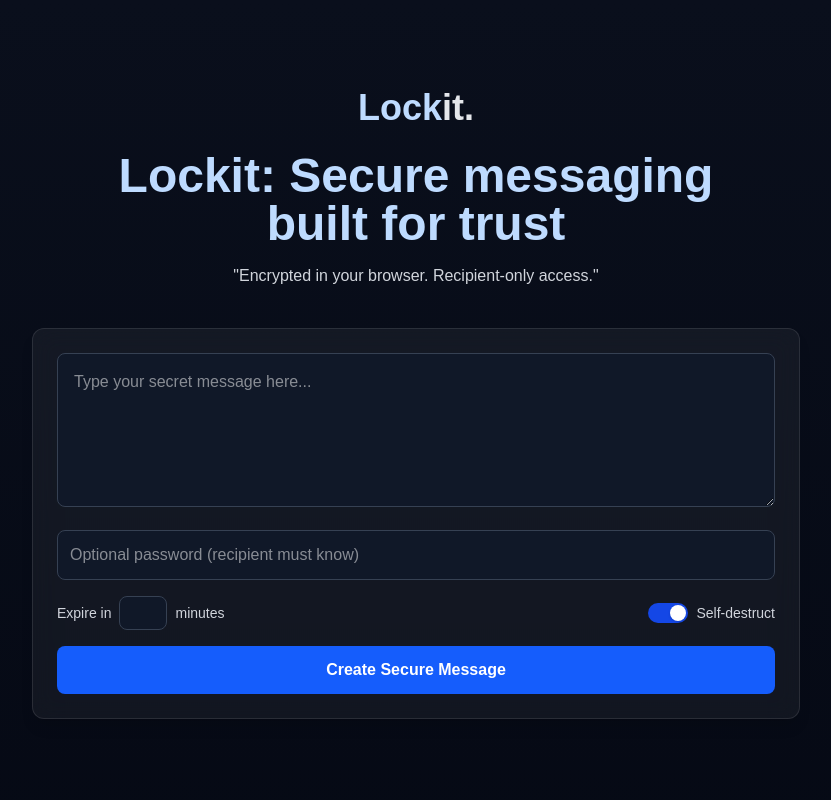
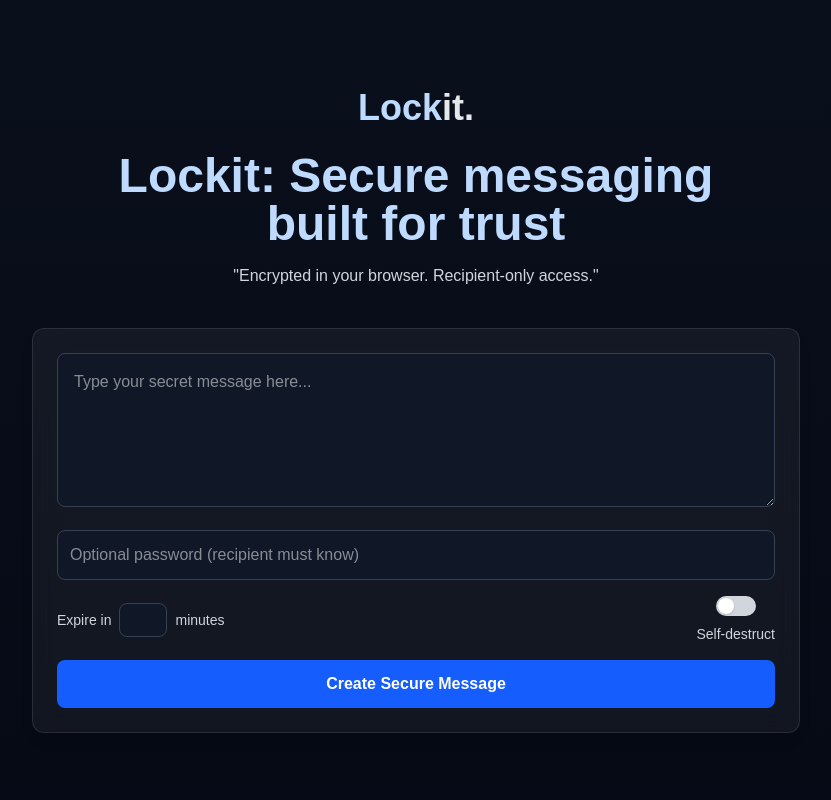
Before and after one commit to devtofunmi/lockit, a Next.js app: page / in a window 1280 px wide. Shown: the top 800 px of the page, without its empty margins (224-1055 px from the left). Built offline with nearby package versions, Linux system fonts and the light colour scheme.

Commit message:
change the default toggle button of self destruct

```diff
--- a/components/MessageForm.tsx
+++ b/components/MessageForm.tsx
@@ -8,7 +8,7 @@ export default function MessageForm() {
   const [message, setMessage] = useState('');
   const [password, setPassword] = useState('');
   const [expiration, setExpiration] = useState<number | null>(null);
-  const [burnAfterReading, setBurnAfterReading] = useState(true);
+  const [burnAfterReading, setBurnAfterReading] = useState(!true);
   const [loading, setLoading] = useState(false);
   const [link, setLink] = useState('');
 
@@ -114,7 +114,7 @@ export default function MessageForm() {
             <p className="md:text-md text-sm text-gray-300">minutes</p>
           </div>
 
-          <label className="flex items-center gap-2 cursor-pointer select-none">
+          <label className="flex sm:flex-col items-center gap-2 cursor-pointer select-none">
             <div className="relative">
               <input
                 type="checkbox"
```
